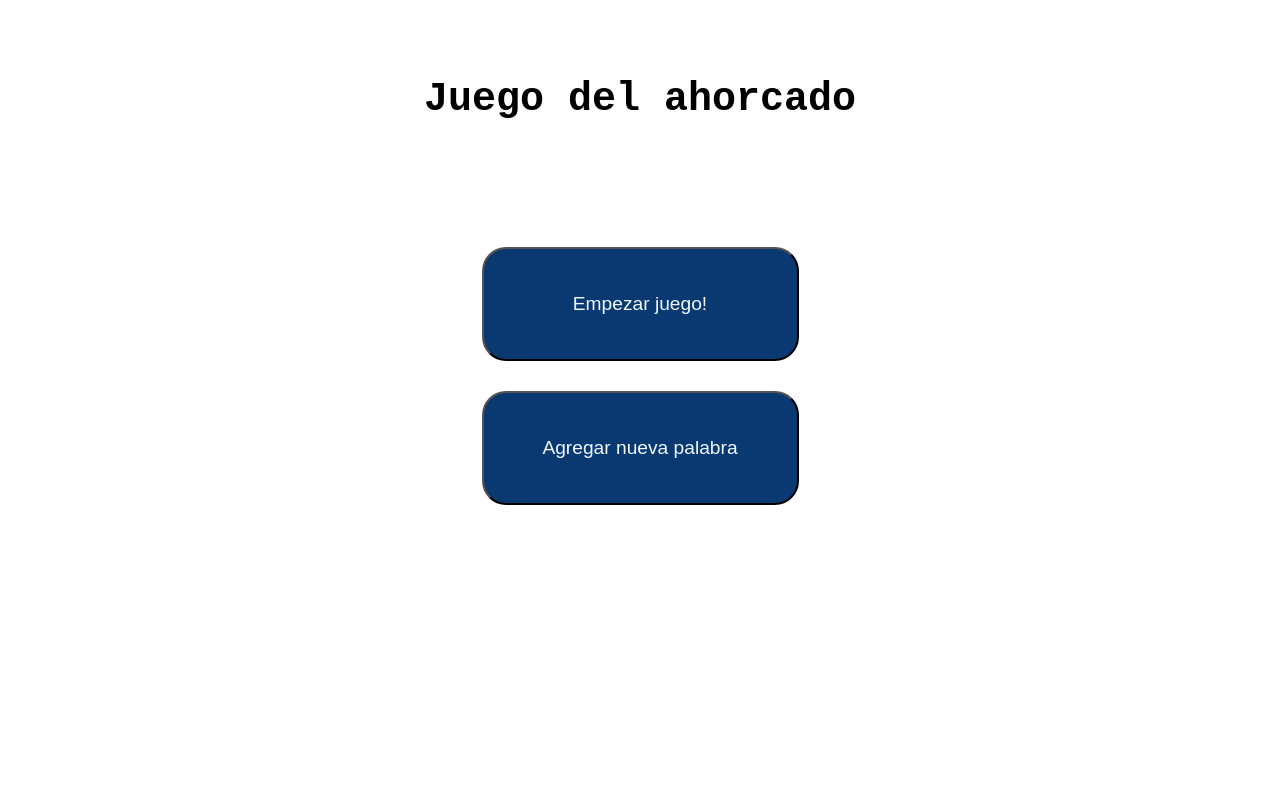
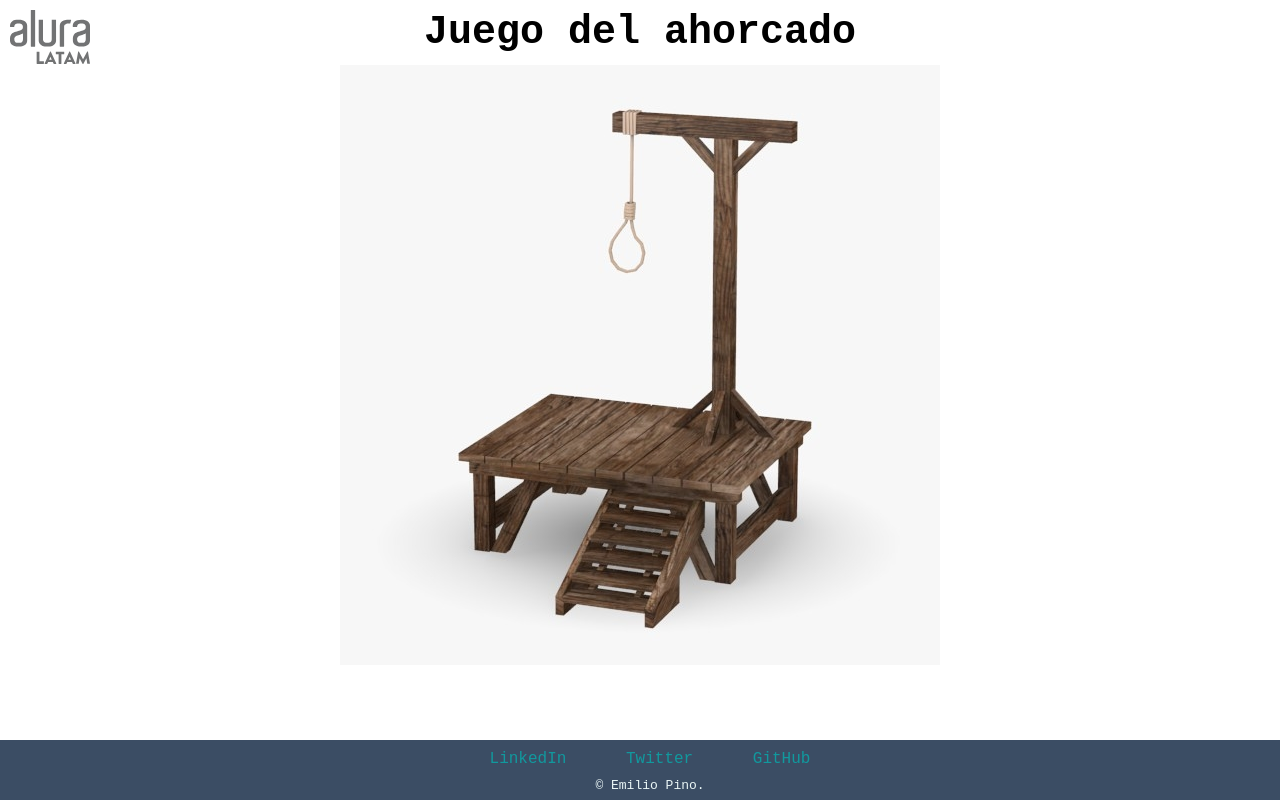
Before and after one commit to pinoen/Ahorcado, a plain HTML site: page index.html in a window 1280 px wide. Both pictures are taken after a click on the button "Empezar juego!". Drawn offline with Linux system fonts and the light colour scheme.

Commit message:
Add event listener to button and appear horca image

```diff
--- a/index.html
+++ b/index.html
@@ -8,14 +8,47 @@
   <title>Ahorcado</title>
 </head>
 <body>
+  <a href="https://www.aluracursos.com/" target="_blank"><img id="logo" src="images/logo-aluraespanhol.svg" alt="logo alura"></a>
   <h1>Juego del ahorcado</h1>
 
-<div class="botones-inicio">
-  <button>Empezar juego!</button>
-  <button>Agregar nueva palabra</button>
+<div class="tablero">
+  <div class="botones-inicio">
+    <button id="empezar">Empezar juego!</button>
+    <button id="nueva-palabra">Agregar nueva palabra</button>
+    <img id="horca" src="images/horca.jpg" alt="horca image">
+  </div>
+
+  <div class="letras">
+    <span id="letra">_</span>
+  </div>
+
 </div>
 
 
+
+
+<footer>
+  <div class="bottom-container">
+    <a
+      class="footer-link"
+      href="https://ar.linkedin.com/in/emiliopino"
+      target="_blank"
+      >LinkedIn</a
+    >
+    <a
+      class="footer-link"
+      href="https://twitter.com/EmilioPino5"
+      target="_blank"
+      >Twitter</a
+    >
+    <a class="footer-link" href="https://github.com/pinoen" target="_blank"
+      >GitHub</a
+    >
+    <p>© Emilio Pino.</p>
+  </div>
+</footer>
+
+<script src="main.js"></script>
 </body>
 
 </html>
--- a/main.js
+++ b/main.js
@@ -1 +1,19 @@
 let palabras = ['ESPADA', 'HOGAR', 'COMPUTADORA', 'CELULAR', 'MESA', 'COLCHON', 'MUEBLE', 'PLATO', 'COMIDA', 'TIERRA', 'TELEVISOR', 'PLANCHA', 'QUESO', 'HAMBURGUESA', 'CALLE', 'AVENIDA', 'CUADERNO', 'TERMOTANQUE', 'BOTELLA', 'SILLA', 'HELADERA', 'ELEFANTE', 'HORMIGA', 'ZAPATILLA', 'ANCIANO', 'MOCHILA', 'PIZZA', ' AUTOMOVIL', 'ACEITE', 'PILETA', 'ALMOHADA'];
+
+let palabra = palabras[Math.floor(Math.random()*palabras.length)];
+console.log(palabra);
+
+
+let empezar = document.querySelector('#empezar');
+let nuevaPalabra = document.querySelector('#nueva-palabra');
+let horca = document.querySelector('#horca');
+let cabeza = document.querySelector('#prisoner-head');
+
+empezar.addEventListener('click', ()=>{
+  empezar.style.display = 'none';
+  nuevaPalabra.style.display = 'none';
+  horca.style.display = 'flex';
+
+
+
+})
--- a/styles.css
+++ b/styles.css
@@ -1,26 +1,41 @@
+*{
+  margin: 0;
+  text-align: center;
+  font-family: 'Courier New', Courier, monospace;
+}
+
+#logo{
+  position: fixed;
+  left: 10px;
+  top: 10px;
+}
 
 h1{
-  font-family: 'Courier New', Courier, monospace;
   font-size: 40px;
-  padding: 50px;
-  text-align: center;
+  padding: 10px;
+}
+
+.tablero{
+  display: flex;
+  gap: 30px;
+  align-items: center;
+  justify-content: space-around;
 }
 
 .botones-inicio{
   display: flex;
-  justify-content: center;
   flex-direction: column;
   gap: 30px;
   align-items: center;
-  margin-top: 75px;
 }
 
 button{
+  margin: 50px auto;
   background: #0A3871;
   border-radius: 24px;
   color: aliceblue;
-  width: 317px;
-  height: 114px;
+  width: 350px;
+  height: 75px;
   font-size: larger;
 }
 button:hover{
@@ -28,3 +43,39 @@ button:hover{
   font-weight: bolder;
   font-size: x-large;
 }
+
+#horca{
+  display: none;
+}
+
+.letras{
+  display: none;
+}
+
+
+
+
+/* footer */
+
+.bottom-container {
+  background-color: #3b4d64;
+  height: 40px;
+  width: 100%;
+  padding: 10px;
+  position: fixed;
+  bottom: 0;
+}
+.bottom-container a {
+  color: #11999e;
+  margin: 10px 25px;
+  text-decoration: none;
+}
+a:hover {
+  color: #272c2c;
+}
+
+.bottom-container p {
+  color: #eaf6f6;
+  font-size: small;
+  padding-top: 10px;
+}
```
Also changed, not shown: images/horca.jpg (added), images/horcaBlanca.jpg (added), images/logo-aluraespanhol.svg (added).
